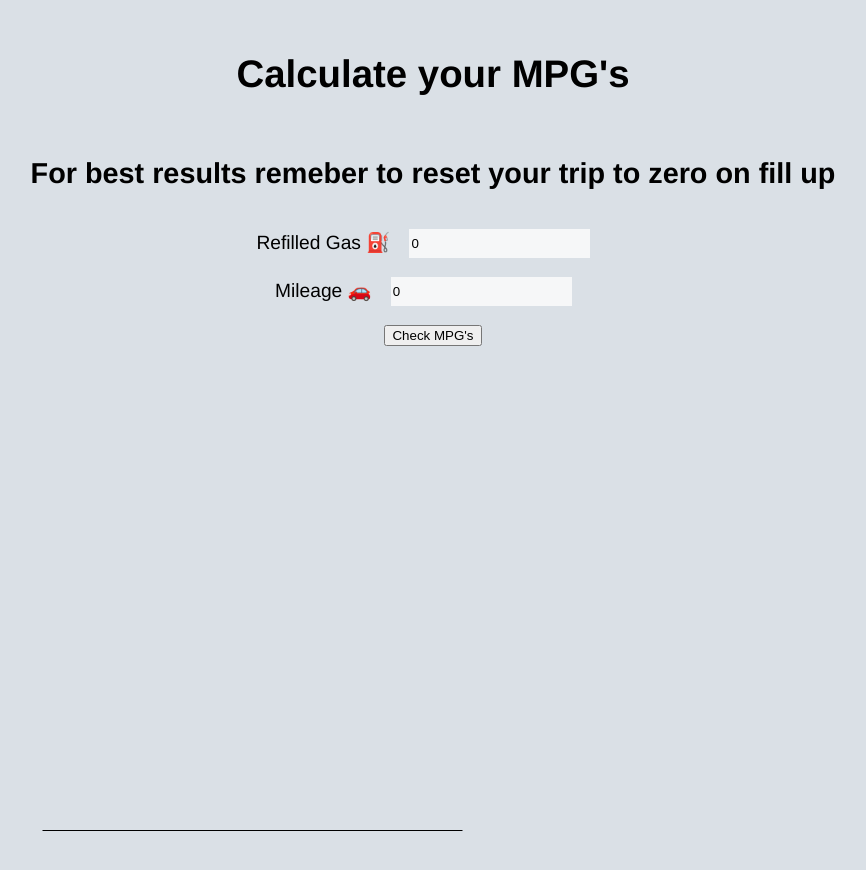
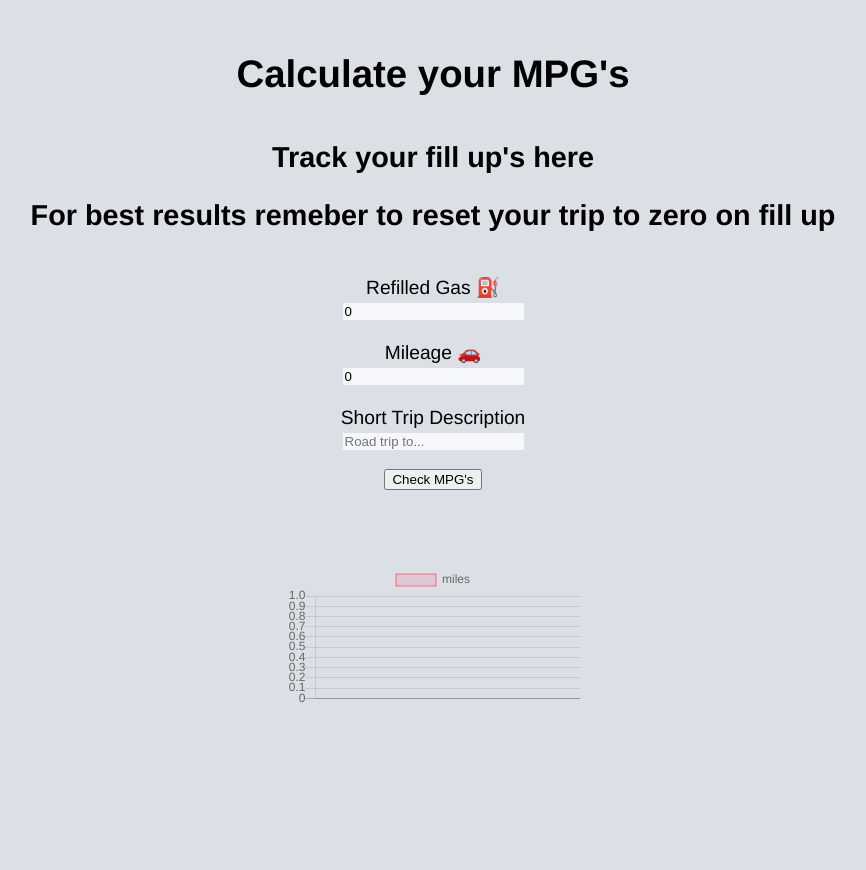
Before and after one commit to evo-g/mpg-tracker, a React (Vite) app: page / in a window 1280 px wide. Shown: the top 870 px of the page, without its empty margins (207-1073 px from the left). Built offline with nearby package versions, Linux system fonts and the light colour scheme.

Commit message:
removes d3, brings in react-chartjs-2, and adds description to trip

```diff
--- a/package.json
+++ b/package.json
@@ -13,9 +13,8 @@
   "author": "",
   "license": "ISC",
   "dependencies": {
-    "com": "0.0.5",
-    "d3": "^6.6.1",
     "react": "^16.13.1",
+    "react-chartjs-2": "^2.11.1",
     "react-dom": "^16.13.1"
   },
   "devDependencies": {
--- a/src/App.js
+++ b/src/App.js
@@ -1,9 +1,10 @@
 import React, { useEffect, useState } from 'react';
 import './style.css';
-import BarChart from './components/BarChart';
+import { Bar } from 'react-chartjs-2';
 
 function App() {
   const [trip, setTrip] = useState(0);
+  const [desciption, setDescription] = useState('');
   const [miles, setMiles] = useState(0);
   const [mpgs, setMpgs] = useState('');
   const [trips, setTrips] = useState([]);
@@ -17,7 +18,7 @@ function App() {
     }
   }, []);
 
-  useEffect(()=> {
+  useEffect(() => {
     let json = JSON.stringify(trips);
     localStorage.setItem('trips', json)
   }, [trips]);
@@ -27,22 +28,41 @@ function App() {
     let temp = (miles / trip).toFixed(2);
     let time = ` ${new Date()}`;
     setTrips(prev => {
-      return [{ miles: temp, time }, ...prev]
+      return [{ miles: temp, time, desciption }, ...prev]
     })
     setMpgs(`This trip you got ${temp} miles per gallon.`);
     setTrip(0);
     setMiles(0);
+    setDescription('');
   };
 
   const deleteTrip = (idToDelete) => {
-    console.log(idToDelete);
     const filteredTrips = trips.filter((trips) => trips.time !== idToDelete);
     setTrips(filteredTrips);
+  };
+
+  let milesArr = null || trips.map(obj => obj.miles);
+
+
+  const barData = {
+    labels: milesArr,
+    datasets: [
+      {
+        label: 'miles',
+        backgroundColor: 'rgba(255,99,132,0.2)',
+        borderColor: 'rgba(255,99,132,1)',
+        borderWidth: 1,
+        hoverBackgroundColor: 'rgba(255,99,132,0.4)',
+        hoverBorderColor: 'rgba(255,99,132,1)',
+        data: milesArr,
+      }
+    ]
   };
 
   return (
     <div className='container'>
       <h1>Calculate your MPG's</h1>
+      <h2>Track your fill up's here</h2>
       <h2>For best results remeber to reset your trip to zero on fill up</h2>
       <form onSubmit={handleSubmit}>
         <div className='form-child'>
@@ -66,16 +86,34 @@ function App() {
           />
         </div>
         <div className='form-child'>
+          <label>Short Trip Description</label>
+          <input
+            name='tripDescription'
+            type='text'
+            value={desciption}
+            placeholder='Road trip to...'
+            onChange={() => setDescription(event.target.value)}
+          />
+        </div>
+        <div className='form-child'>
           <button type='submit'>Check MPG's</button>
         </div>
       </form>
       <h3>{mpgs}</h3>
-      <BarChart data={trips} />
+      <div className='bar-container'>
+
+        <Bar
+          data={barData}
+
+          options={{ maintainAspectRatio: false }}
+        />
+      </div>
       <ul>
         {trips.map(item => (
           <li key={item.time}>
             <span> previous mpgs: {item.miles}</span>
             <div>Date & Time: {item.time}</div>
+            <div>Description: {item.desciption}</div>
             <button onClick={() => deleteTrip(item.time)}>delete</button>
           </li>
         ))}
--- a/src/components/BarChart.js
+++ /dev/null
@@ -1,86 +0,0 @@
-import { useD3 } from '../hooks/useD3';
-import React from 'react';
-import * as d3 from 'd3';
-
-function BarChart({ data }) {
-  const ref = useD3(
-    (svg) => {
-      const height = 450;
-      const width = 500;
-      const margin = { top: 10, right: 40, bottom: 20, left: 40 };
-
-      const x = d3
-        .scaleBand()
-        .domain(data.map((d) => d.miles))
-        .rangeRound([margin.left, width - margin.right])
-        .padding(0.12);
-
-      const y1 = d3
-        .scaleLinear()
-        .domain([0, d3.max(data, (d) => d.miles)])
-        .rangeRound([height - margin.bottom, margin.top]);
-
-      const xAxis = (g) =>
-        g.attr("transform", `translate(0,${height - margin.bottom})`).call(
-          d3
-            .axisBottom(x)
-            .tickValues(
-              d3
-                .ticks(...d3.extent(x.domain()), width / 40)
-                .filter((v) => x(v) !== undefined)
-            )
-            .tickSizeOuter(0)
-        );
-
-      const y1Axis = (g) =>
-        g
-          .attr("transform", `translate(${margin.left},0)`)
-          .style("color", "steelblue")
-          .call(d3.axisLeft(y1).ticks(null, "s"))
-          .call((g) => g.select(".domain").remove())
-          .call((g) =>
-            g
-              .append("text")
-              .attr("x", -margin.left)
-              .attr("y", 10)
-              .attr("fill", "currentColor")
-              .attr("text-anchor", "start")
-              .text(data.y1)
-          );
-
-      svg.select(".x-axis").call(xAxis);
-      svg.select(".y-axis").call(y1Axis);
-
-      svg
-        .select(".plot-area")
-        .attr("fill", "steelblue")
-        .selectAll(".bar")
-        .data(data)
-        .join("rect")
-        .attr("class", "bar")
-        .attr("x", (d) => x(d.miles))
-        .attr("width", x.bandwidth())
-        .attr("y", (d) => y1(d.miles))
-        .attr("height", (d) => y1(0) - y1(d.miles));
-    },
-    [data.length]
-  );
-
-  return (
-    <svg
-      ref={ref}
-      style={{
-        height: 450,
-        width: "100%",
-        marginRight: "0px",
-        marginLeft: "0px",
-      }}
-    >
-      <g className="plot-area" />
-      <g className="x-axis" />
-      <g className="y-axis" />
-    </svg>
-  );
-}
-
-export default BarChart;
--- a/src/hooks/useD3.js
+++ /dev/null
@@ -1,12 +0,0 @@
-import React from 'react';
-import * as d3 from 'd3';
-
-export const useD3 = (renderChartFn, dependencies) => {
-    const ref = React.useRef();
-
-    React.useEffect(() => {
-        renderChartFn(d3.select(ref.current));
-        return () => {};
-      }, dependencies);
-    return ref;
-}
--- a/src/style.css
+++ b/src/style.css
@@ -16,11 +16,36 @@ body {
   background-color: #dae0e6;
 }
 
+.container {
+  display: flex;
+  flex-direction: column;
+  text-align: center;
+  align-items: center;
+  justify-content: center;
+  padding: 1rem;
+  margin: 0 auto 5rem;
+  max-width: 900px;
+  min-height: calc(100vh - 48px)
+}
+
+h2 {
+  margin: .4rem auto;
+}
+
+form {
+  display: flex;
+  flex-direction: column;
+  align-items: center;
+  justify-content: center;
+  margin: 1rem auto;
+}
+
+
 .form-child {
   margin: .5rem 0;
   display: flex;
   justify-content: space-around;
-
+  flex-direction: column;
 }
 
 form input {
@@ -33,25 +58,6 @@ form input:focus {
   background-color: #ffffff;
 }
 
-@media (min-width: 280px) {
-  .container {
-    display: flex;
-    flex-direction: column;
-    text-align: center;
-    align-items: center;
-    justify-content: center;
-    padding: 1rem;
-    margin: 0 auto 5rem;
-    max-width: 900px;
-    min-height: calc(100vh - 48px)
-  }
-
-  form {
-    display: flex;
-    flex-direction: column;
-    align-items: center;
-    justify-content: center;
-  }
 
   ul {
     list-style: none;
@@ -61,4 +67,8 @@ form input:focus {
   li {
 
   }
-}
+
+  .bar-conatiner {
+    min-width: 400px;
+    max-height: 600px;
+  }
```
Also changed, not shown: 1 other file (tests, documents, lock files or other folders).
